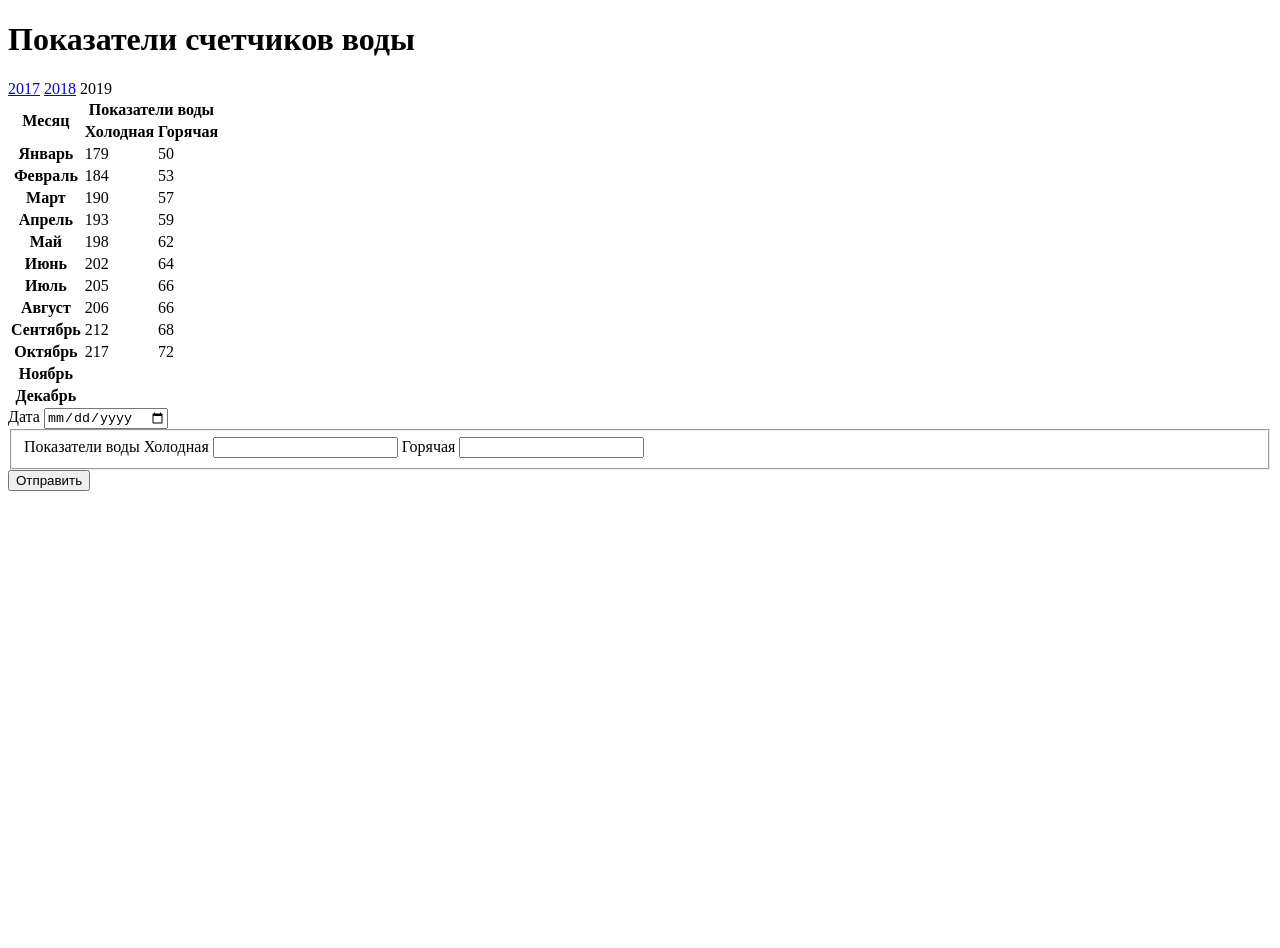
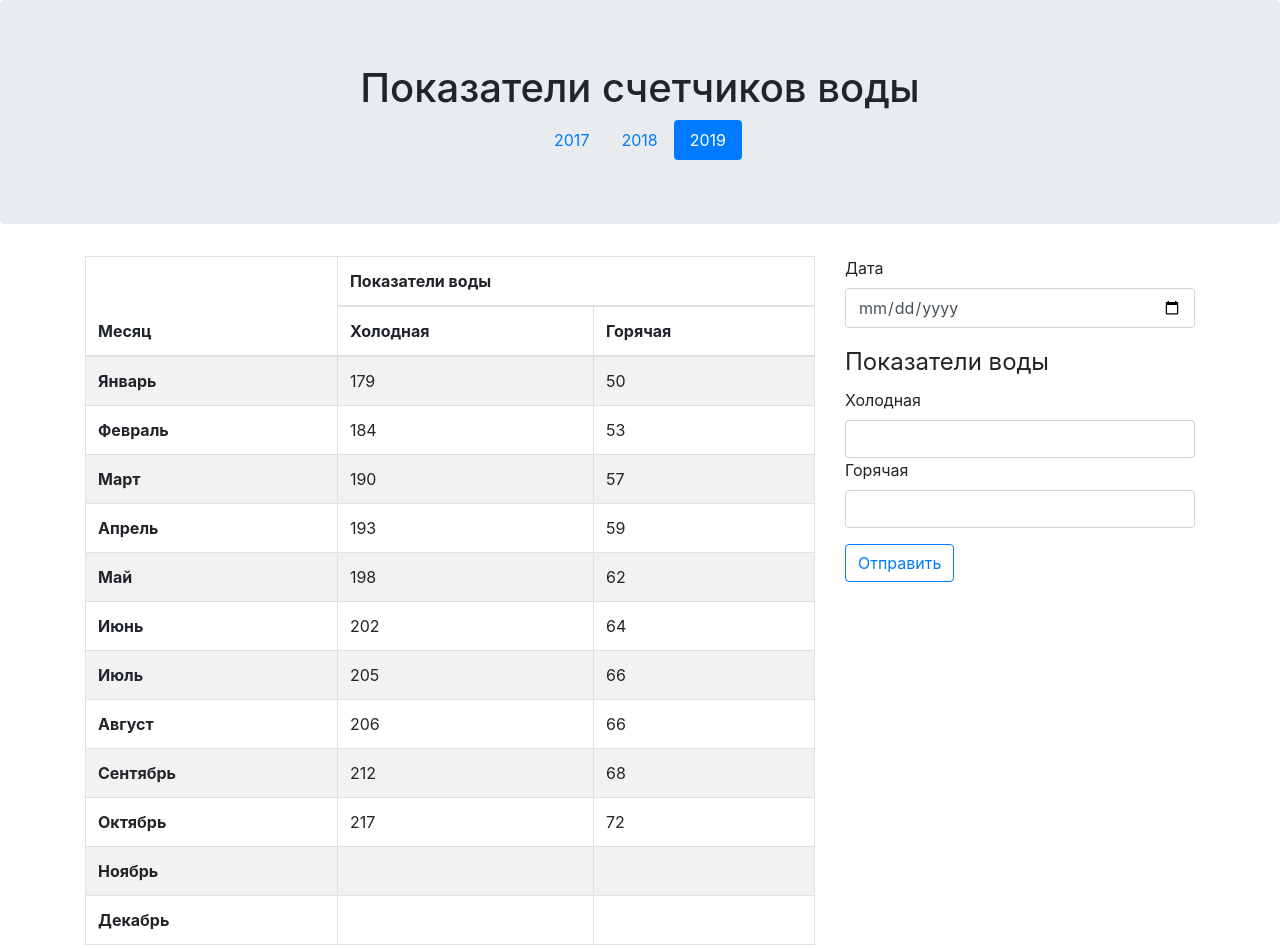
Before and after one commit to Tab10id/youlab_html_example, a plain HTML site: page index.html in a window 1280 px wide. Before the commit the page ends 800 px from the top, so only its background shows below. Drawn offline with nearby package versions, Linux system fonts and the light colour scheme.

Commit message:
add bootstrap integration

```diff
--- a/index.html
+++ b/index.html
@@ -3,18 +3,30 @@
   <head>
     <title>Показатели счетчиков воды</title>
     <meta charset="UTF-8">
+    <meta name="viewport" content="width=device-width, initial-scale=1, shrink-to-fit=no">
+    <link rel="stylesheet" href="https://maxcdn.bootstrapcdn.com/bootstrap/4.0.0/css/bootstrap.min.css" integrity="sha384-Gn5384xqQ1aoWXA+058RXPxPg6fy4IWvTNh0E263XmFcJlSAwiGgFAW/dAiS6JXm" crossorigin="anonymous">
   </head>
   <body>
-    <header>
+    <header class="jumbotron text-center">
       <h1>Показатели счетчиков воды</h1>
       <nav>
-        <a href="2017.html">2017</a>
-        <a href="2018.html">2018</a>
-        <a>2019</a>
+        <ul class="nav nav-pills justify-content-center">
+          <li class="nav-item">
+            <a href="2017.html" class="nav-link">2017</a>
+          </li>
+          <li class="nav-item">
+            <a href="2018.html" class="nav-link">2018</a>
+          </li>
+          <li class="nav-item">
+            <a class="nav-link disabled active">2019</a>
+          </li>
+        </ul>
       </nav>
     </header>
-    <main>
-      <table>
+    <main class="container">
+      <div class="row">
+        <div class="col-sm-8">
+          <table class="table table-bordered table-striped">
             <thead>
               <tr>
                 <th rowspan="2">Месяц</th>
@@ -88,17 +100,27 @@
               </tr>
             </tbody>
           </table>
-      <aside>
+        </div>
+        <aside class="col-sm-4">
           <form>
-          <label>Дата <input type="date"></label>
-          <fieldset>
-            <label>Показатели воды</label>
-            <label>Холодная <input type="number"></label>
-            <label>Горячая <input type="number"></label>
+            <div class="form-group">
+              <label for="date">Дата</label>
+              <input type="date" class="form-control" id="date" name="date">
+            </div>
+            <fieldset class="form-group">
+              <legend>Показатели воды</legend>
+              <label class="mr-sm-2" for="cold">Холодная</label>
+              <input type="number" class="form-control" id="cold" name="cold">
+              <label class="mr-sm-2" for="hot">Горячая</label>
+              <input type="number" class="form-control" id="hot" name="hot">
             </fieldset>
-          <button>Отправить</button>
+            <button class="btn btn-outline-primary">Отправить</button>
           </form>
         </aside>
+      </div>
     </main>
+    <script src="https://code.jquery.com/jquery-3.2.1.slim.min.js" integrity="sha384-KJ3o2DKtIkvYIK3UENzmM7KCkRr/rE9/Qpg6aAZGJwFDMVNA/GpGFF93hXpG5KkN" crossorigin="anonymous"></script>
+    <script src="https://cdnjs.cloudflare.com/ajax/libs/popper.js/1.12.9/umd/popper.min.js" integrity="sha384-ApNbgh9B+Y1QKtv3Rn7W3mgPxhU9K/ScQsAP7hUibX39j7fakFPskvXusvfa0b4Q" crossorigin="anonymous"></script>
+    <script src="https://maxcdn.bootstrapcdn.com/bootstrap/4.0.0/js/bootstrap.min.js" integrity="sha384-JZR6Spejh4U02d8jOt6vLEHfe/JQGiRRSQQxSfFWpi1MquVdAyjUar5+76PVCmYl" crossorigin="anonymous"></script>
   </body>
 </html>
```
Lines whose indentation alone changed are shown as unchanged.
